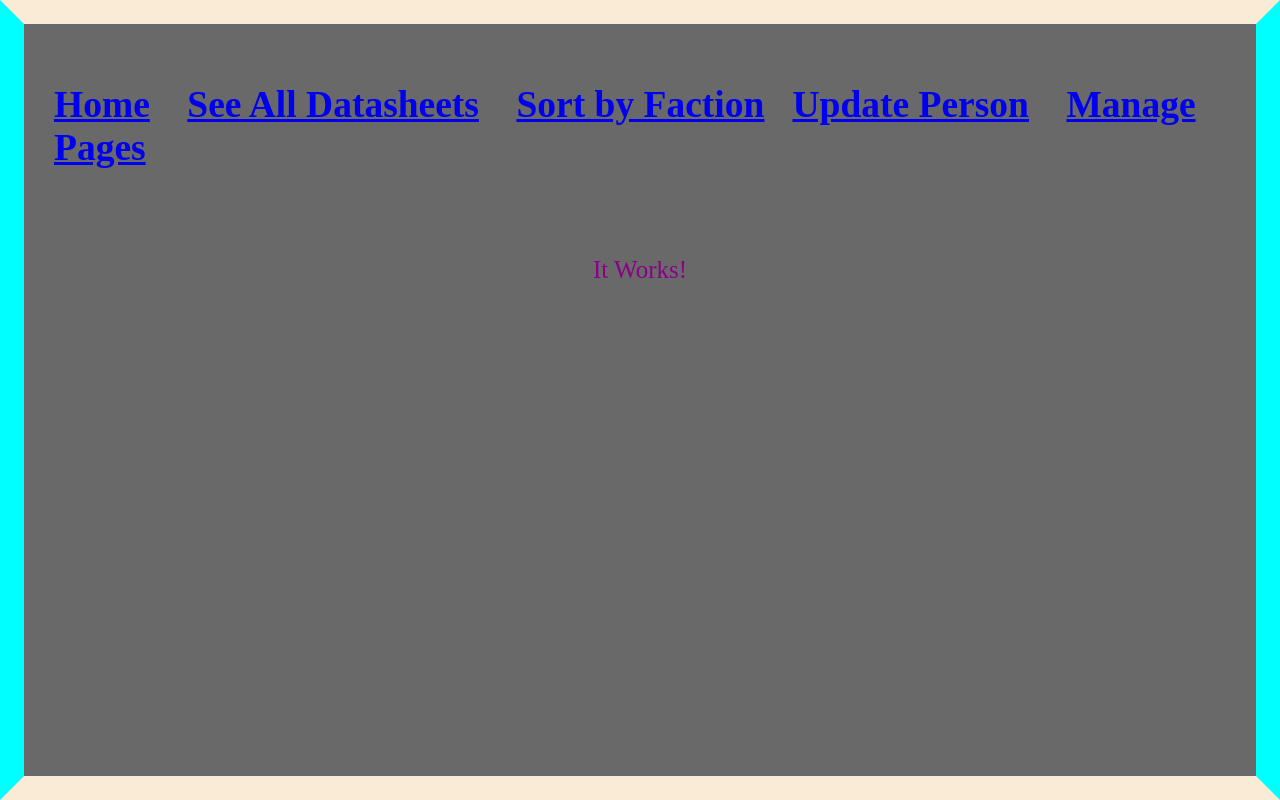
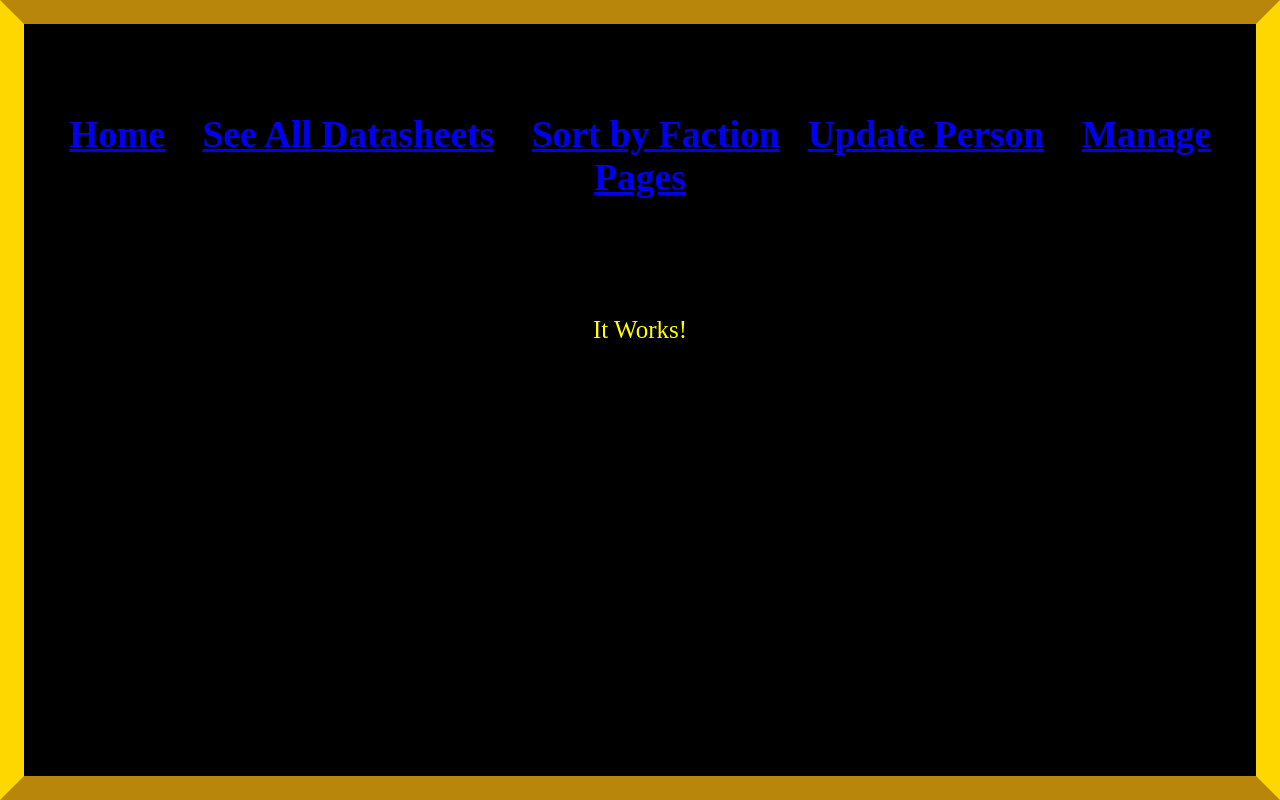
Before and after one commit to amckinney-1/WarhammerWebsite, a PHP site: page / in a window 1280 px wide. Run offline with PHP 8.4, Linux system fonts and the light colour scheme; the visitor is signed in with stand-in values (Sample User, id 1); data that the repository does not hold is empty.

Commit message:
Style3 CSS pushed

```diff
--- a/Header.php
+++ b/Header.php
@@ -4,7 +4,7 @@
 session_start();
 ?>
 <head>
-    <link rel="stylesheet" href="myStyle2.css" />
+    <link rel="stylesheet" href="myStyle3.css" />
 </head>
 
 <!DOCTYPE html>
--- a/myStyle3.css
+++ b/myStyle3.css
@@ -9,17 +9,19 @@ html {
 
 body {
     border: 24px solid;
-    border-block-color: antiquewhite;
-    border-left-color:aqua;
-    border-right-color:aqua;
+    border-block-color: darkgoldenrod;
+    border-left-color:gold;
+    border-right-color:gold;
 
     margin: 0;
-    color: darkmagenta;
+    color: yellow;
+    background-color:black;
     font-size: 25px;
-    font-family:'Bauhaus 93';
+    font-family:'Informal Roman';
 }
 
 h2 {
-    text-align: left;
-    padding-left: 30px;
+    text-align: center;
+    padding: 30px;
+    border-block-color: ghostwhite
 }
```
